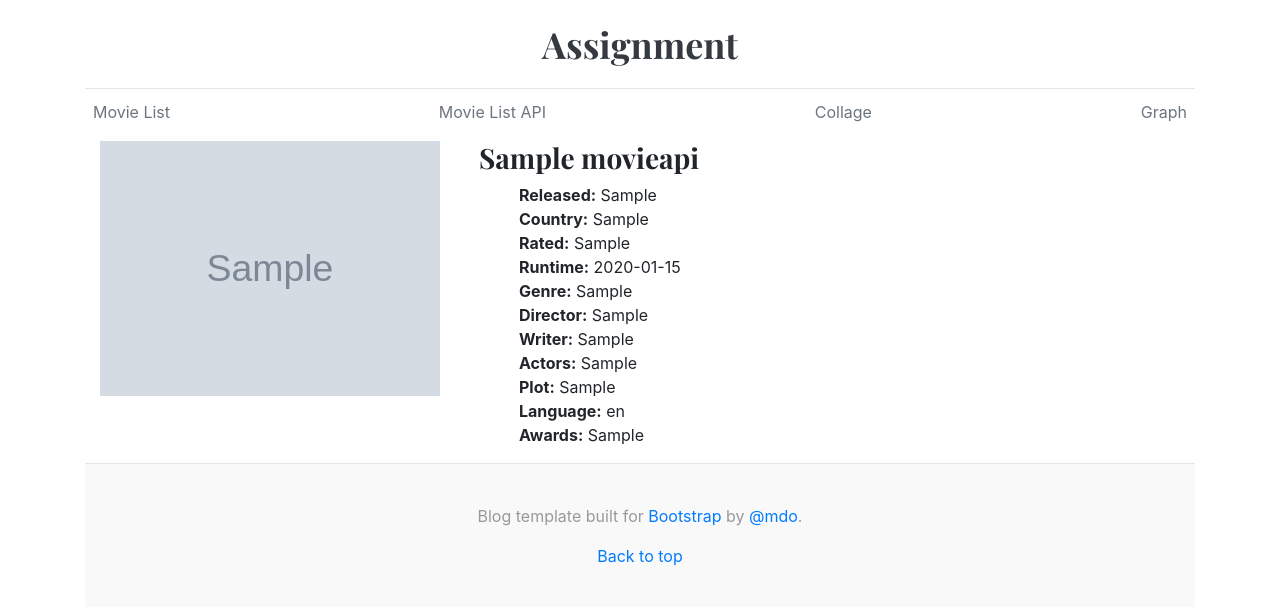
After one commit to RENZOje/mob_dev, a Django app: page /1 in a window 1280 px wide. The commit adds this page. Shown: the top 607 px of the page. Run offline with Django 3.2, Linux system fonts and the light colour scheme; tables that the repository leaves empty hold one stand-in row (values such as "Sample post"); grey boxes marked "Sample" are stand-in pictures; some libraries are stand-ins or nearby versions.

Commit message:
added assignment 7

```diff
--- a/movie/admin.py
+++ b/movie/admin.py
@@ -3,3 +3,4 @@ from .models import *
 
 # Register your models here.
 admin.site.register(Movie)
+admin.site.register(MovieAPI)
--- a/movie/models.py
+++ b/movie/models.py
@@ -35,3 +35,29 @@ class Movie(models.Model):
 class Collage(models.Model):
     list_obj = models.JSONField(default=dict)
     image = models.ImageField()
+
+
+class MovieAPI(models.Model):
+    title = models.CharField(max_length=300)
+    year = models.CharField(max_length=50,default=2020)
+    imdbID = models.CharField(max_length=10, unique=True)
+    poster = models.CharField(max_length=1000)
+    rated = models.CharField(max_length=10)
+    released = models.CharField(max_length=50)
+    runtime = models.CharField(max_length=50)
+    genre = models.CharField(max_length=200)
+    director = models.CharField(max_length=200)
+    writer = models.CharField(max_length=200)
+    actors = models.CharField(max_length=200)
+    plot = models.TextField()
+    language = models.CharField(max_length=50)
+    country = models.CharField(max_length=50)
+    awards = models.CharField(max_length=200)
+    type = models.CharField(max_length=20)
+
+
+    def get_absolute_url(self):
+        return reverse('detail_movie_api', kwargs={'slug': self.imdbID})
+
+    def __str__(self):
+        return f'{self.title}'
--- a/movie/urls.py
+++ b/movie/urls.py
@@ -3,12 +3,15 @@ from .views import *
 
 urlpatterns = [
     path('', main_movie, name='main_movie'),
+    path('main_api', main_movie_api, name='main_movie_api'),
     path('add', add_movie, name='add_movie'),
     path('graph', display_graph1, name='graph'),
     path('diagram', display_graph2, name='diagram'),
     path('collage', collage, name='collage'),
     path('collage_api', collage2, name='collage_api'),
     path('clear_collage',clear_collage, name='clear_collage'),
+    path('<str:slug>', MovieDetailAPIView.as_view(), name='detail_movie_api'),
+
     path('<str:slug>', MovieDetailView.as_view(), name='detail_movie'),
     path('delete/<str:pk>/', delete_movie, name='delete_movie'),
 
--- a/movie/views.py
+++ b/movie/views.py
@@ -3,7 +3,7 @@ from django.views.generic import ListView, DetailView, View
 from django.contrib import messages
 from django.core.files.storage import default_storage
 from .form import MovieForm, CollageForm
-from .models import Movie, Collage
+from .models import Movie, Collage, MovieAPI
 import numpy as np
 import matplotlib.pyplot as plt
 import io
@@ -11,6 +11,7 @@ import urllib, base64
 from itertools import islice
 import json
 import requests
+
 
 # Create your views here.
 def main_movie(request):
@@ -67,6 +68,10 @@ class MovieDetailView(DetailView):
     template_name = 'movie/movie_detail.html'
     slug_field = 'imdbID'
 
+class MovieDetailAPIView(DetailView):
+    model = MovieAPI
+    template_name = 'movie/movie_detail_api.html'
+    slug_field = 'imdbID'
 
 def delete_movie(request, pk):
     post = Movie.objects.get(id=pk)
@@ -99,35 +104,35 @@ def collage(request):
     list_default = obj.list_obj['image']
     if len(list_default) % 6 != 0:
         num = 6 - len(list_default) % 6
-        for i in range(0,num):
+        for i in range(0, num):
             list_default.append('')
 
-    out_image = list(chunk(list_default,6))
+    out_image = list(chunk(list_default, 6))
 
     context = {'form': form, 'out_image': out_image}
 
     return render(request, 'movie/collage.html', context)
 
+
 def collage2(request):
-    json_answer  = json.loads(requests.get('https://pixabay.com/api/?key=19193969-87191e5db266905fe8936d565&q=%E2%80%9Csmall+animals%E2%80%9D&image_type=photo&per_page=18').text)
-    print()
+    json_answer = json.loads(requests.get(
+        'https://pixabay.com/api/?key=19193969-87191e5db266905fe8936d565&q=%E2%80%9Csmall+animals%E2%80%9D&image_type=photo&per_page=18').text)
 
     list_default = [x['webformatURL'] for x in json_answer['hits']]
     if len(list_default) % 6 != 0:
         num = 6 - len(list_default) % 6
-        for i in range(0,num):
+        for i in range(0, num):
             list_default.append('')
 
-    out_image = list(chunk(list_default,6))
+    out_image = list(chunk(list_default, 6))
 
     context = {'out_image': out_image}
     return render(request, 'movie/collage2.html', context)
 
 
-
 def clear_collage(request):
     obj = Collage.objects.first()
-    obj.list_obj = {'image':[]}
+    obj.list_obj = {'image': []}
     obj.save()
 
     return redirect('collage')
@@ -191,3 +196,51 @@ def display_graph2(request):
     context = {'data': uri}
     fig.clear()
     return render(request, 'movie/display_graph2.html', context)
+
+
+def main_movie_api(request):
+
+    try:
+        s = request.GET['s']
+    except:
+        s = ''
+        context = {'movies': ''}
+        return render(request, 'movie/main_api.html', context)
+
+
+    json_answer = json.loads(requests.get(f'http://www.omdbapi.com/?apikey=60e24274&s="{s}"&page=1').text)
+    movies = []
+    try:
+        for x in json_answer['Search']:
+            file = json.loads(requests.get(f'http://www.omdbapi.com/?apikey=60e24274&i={x["imdbID"]}').text)
+            try:
+                movie = MovieAPI.objects.create(title=file['Title'],
+                                             year=file['Year'],
+                                             imdbID=file['imdbID'],
+                                             poster=file['Poster'],
+                                             rated=file['Rated'],
+                                             released=file['Released'],
+                                             runtime=file['Runtime'],
+                                             genre=file['Genre'],
+                                             director=file['Director'],
+                                             writer=file['Writer'],
+                                             actors=file['Actors'],
+                                             plot=file['Plot'],
+                                             language=file['Language'],
+                                             country=file['Country'],
+                                             awards=file['Awards'],
+                                             type='movie')
+                movies.append(movie)
+            except:
+                movie = MovieAPI.objects.filter(imdbID=file['imdbID'])[0]
+                movies.append(movie)
+
+
+        context = {'movies': movies}
+
+        return render(request, 'movie/main_api.html', context)
+
+    except:
+
+        context = {'movies': movies}
+        return render(request, 'movie/main_api.html', context)
--- a/templates/base.html
+++ b/templates/base.html
@@ -59,6 +59,7 @@
     <div class="nav-scroller py-1 mb-2">
         <nav class="nav d-flex justify-content-between">
             <a class="p-2 text-muted" href="{% url 'main_movie' %}">Movie List</a>
+            <a class="p-2 text-muted" href="{% url 'main_movie_api' %}">Movie List API</a>
             <a class="p-2 text-muted" href="{% url 'collage' %}">Collage</a>
             <a class="p-2 text-muted" href="{% url 'graph' %}">Graph</a>
 
--- a/templates/movie/main.html
+++ b/templates/movie/main.html
@@ -9,6 +9,7 @@
                name="filter">
         <button class="btn btn-outline my-2 my-sm-0" type="submit">Search</button>
     </form>
+
     <div class="row mb-2">
         {% for movie in movies %}
             <div class="col-md-6">
--- /dev/null
+++ b/templates/movie/movie_detail_api.html
@@ -0,0 +1,52 @@
+{% extends 'base.html' %}
+{% load static %}
+{% block content %}
+    <div class="left-ads-display col-lg-8">
+        <div class="row">
+            <div class="desc1-left col-md-6">
+                <img src="{{ movieapi.poster }}" class="img-fluid" alt="" style="margin: auto">
+            </div>
+            <div class="desc1-right col-md-6 pl-lg-4">
+                <h3 class="editContent" style="outline: none; cursor: inherit;">
+                    {{ movieapi.title }}
+                </h3>
+                <h5 class="editContent"></h5>
+                <ul>
+                    <li style="list-style: none">
+                        <span><b>Released:</b> {{ movieapi.released }}</span></li>
+                    <li style="list-style: none">
+                        <span><b>Country:</b> {{ movieapi.country }}</span>
+                    </li>
+                    <li style="list-style: none">
+                        <span><b>Rated:</b> {{ movieapi.rated }}</span>
+                    </li>
+                    <li style="list-style: none">
+                        <span><b>Runtime:</b> {{ movieapi.runtime }}</span>
+                    </li>
+
+                    <li style="list-style: none">
+                        <span><b>Genre:</b> {{ movieapi.genre }}</span>
+                    </li>
+                    <li style="list-style: none">
+                        <span><b>Director:</b> {{ movieapi.director }}</span></li>
+                    <li style="list-style: none">
+                        <span><b>Writer:</b> {{ movieapi.writer }}</span></li>
+                    <li style="list-style: none">
+                        <span><b>Actors:</b> {{ movieapi.actors }}</span>
+                    </li>
+                    <li style="list-style: none">
+                        <span><b>Plot:</b> {{ movieapi.plot }}</span>
+                    </li>
+                    <li style="list-style: none">
+                        <span><b>Language:</b> {{ movieapi.language }}</span>
+                    </li>
+                    <li style="list-style: none">
+                        <span><b>Awards:</b> {{ movieapi.awards }}</span>
+                    </li>
+
+                </ul>
+            </div>
+
+        </div>
+    </div>
+{% endblock %}
```
Also changed, not shown: templates/movie/main_api.html (added, +54 -0 lines).
